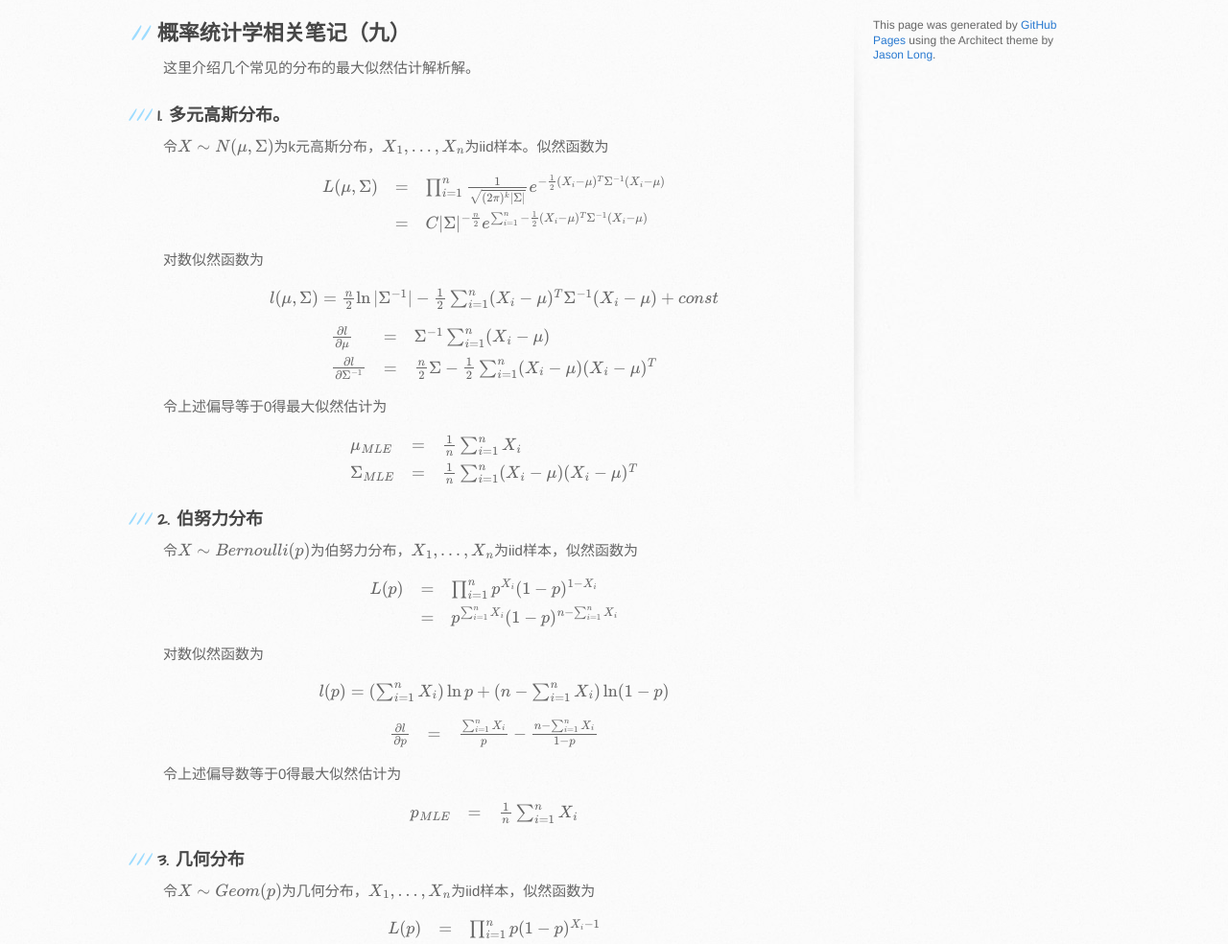
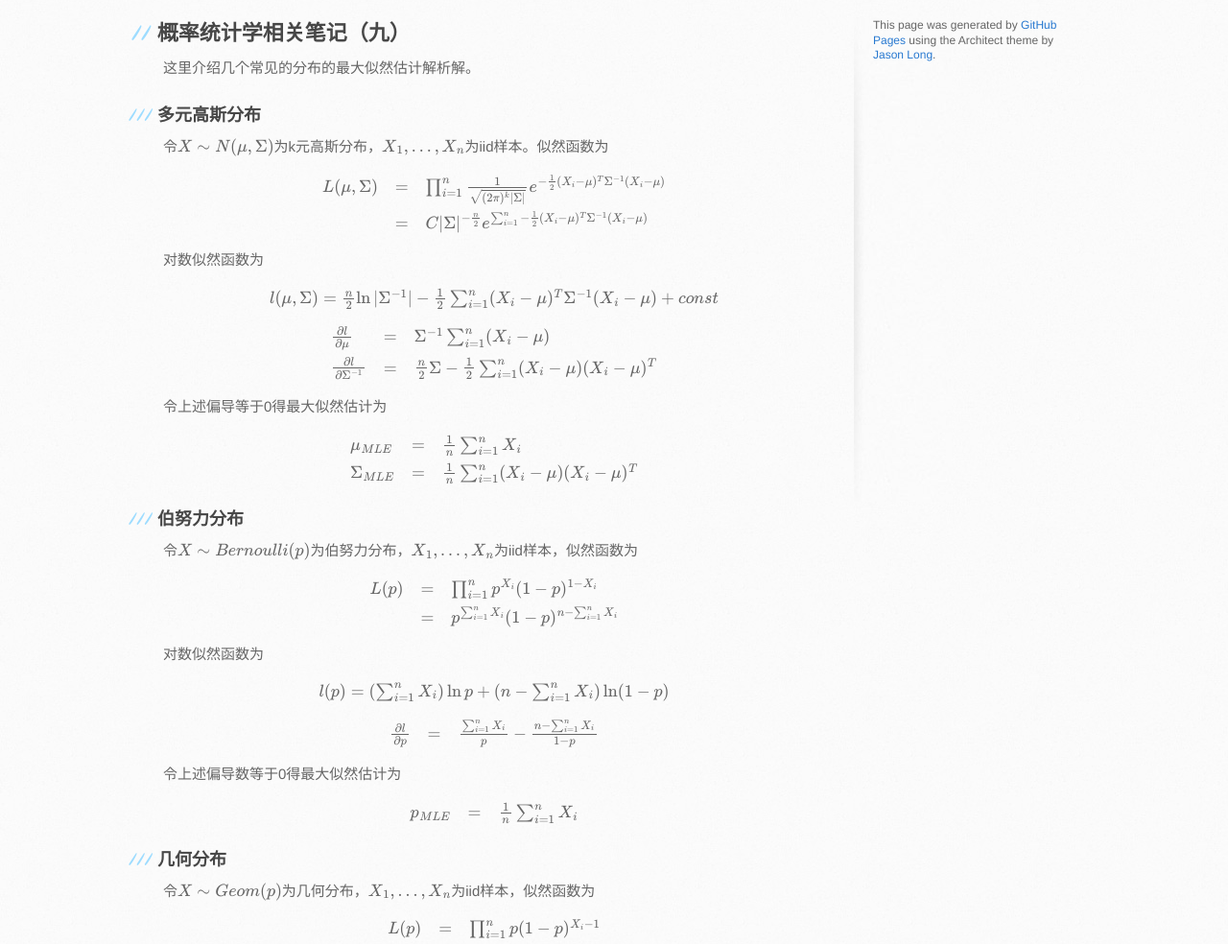
Before and after one commit to 7e00/7e00.github.io, a Jekyll site: the page built from _posts/2015-05-21-prob-stati-notes9.html, in a window 1280 px wide and 1400 px high. Shown: the part 213-1197 px from the top of the window at 96% size. Built offline with Jekyll 4.4.1, drawn with Linux system fonts in a browser that asks for light colours; Markdown is read by kramdown in place of the engine named in the settings; formulas are drawn with MathJax 3; some of the changed text lies outside the part shown.

Commit message:
update notes9

```diff
--- a/_posts/2015-05-21-prob-stati-notes9.html
+++ b/_posts/2015-05-21-prob-stati-notes9.html
@@ -7,19 +7,19 @@ title: 概率统计学相关笔记（九）
 
 <p>这里介绍几个常见的分布的最大似然估计解析解。</p>
 
-<h3>1. 多元高斯分布。</h3>
-<p>令$X\sim N(\mu,\Sigma)$为k元高斯分布，$X_1,\dots,X_n$为iid样本。似然函数为$$\begin{array}{l}L(\mu,\Sigma) & = & \prod_{i=1}^n\frac{1}{\sqrt{(2\pi)^k|\Sigma|}}e^{-\frac{1}{2}(X_i-\mu)^T\Sigma^{-1}(X_i-\mu)} \\& = & C|\Sigma|^{-\frac{n}{2}}e^{\sum_{i=1}^n-\frac{1}{2}(X_i-\mu)^T\Sigma^{-1}(X_i-\mu)}\end{array}$$对数似然函数为$$\begin{array}{l}l(\mu,\Sigma)=\frac{n}{2}\ln|\Sigma^{-1}|-\frac{1}{2}\sum_{i=1}^n(X_i-\mu)^T\Sigma^{-1}(X_i-\mu)+const\end{array}$$$$\begin{array}{l}\frac{\partial l}{\partial\mu} & = & \Sigma^{-1}\sum_{i=1}^n(X_i-\mu) \\\frac{\partial l}{\partial\Sigma^{-1}} & = & \frac{n}{2}\Sigma-\frac{1}{2}\sum_{i=1}^n(X_i-\mu)(X_i-\mu)^T\end{array}$$令上述偏导等于0得最大似然估计为$$\begin{array}{l}\mu_{MLE} & = & \frac{1}{n}\sum_{i=1}^nX_i \\\Sigma_{MLE} & = & \frac{1}{n}\sum_{i=1}^n(X_i-\mu)(X_i-\mu)^T \end{array}$$</p>
+<h3>多元高斯分布</h3>
+<p>令$X\sim N(\mu,\Sigma)$为k元高斯分布，$X_1,\dots,X_n$为iid样本。似然函数为$$\begin{array}{l}L(\mu,\Sigma)&=&\prod_{i=1}^n\frac{1}{\sqrt{(2\pi)^k|\Sigma|}}e^{-\frac{1}{2}(X_i-\mu)^T\Sigma^{-1}(X_i-\mu)}\\&=&C|\Sigma|^{-\frac{n}{2}}e^{\sum_{i=1}^n-\frac{1}{2}(X_i-\mu)^T\Sigma^{-1}(X_i-\mu)}\end{array}$$对数似然函数为$$\begin{array}{l}l(\mu,\Sigma)=\frac{n}{2}\ln|\Sigma^{-1}|-\frac{1}{2}\sum_{i=1}^n(X_i-\mu)^T\Sigma^{-1}(X_i-\mu)+const\end{array}$$ $$\begin{array}{l}\frac{\partial l}{\partial\mu}&=&\Sigma^{-1}\sum_{i=1}^n(X_i-\mu)\\\frac{\partial l}{\partial\Sigma^{-1}}&=&\frac{n}{2}\Sigma-\frac{1}{2}\sum_{i=1}^n(X_i-\mu)(X_i-\mu)^T\end{array}$$令上述偏导等于0得最大似然估计为$$\begin{array}{l}\mu_{MLE}&=&\frac{1}{n}\sum_{i=1}^nX_i\\\Sigma_{MLE}&=&\frac{1}{n}\sum_{i=1}^n(X_i-\mu)(X_i-\mu)^T\end{array}$$</p>
 
-<h3>2. 伯努力分布</h3>
+<h3>伯努力分布</h3>
 <p>令$X\sim Bernoulli(p)$为伯努力分布，$X_1,\dots,X_n$为iid样本，似然函数为$$\begin{array}{l}L(p) & = & \prod_{i=1}^np^{X_i}(1-p)^{1-X_i} \\& = & p^{\sum_{i=1}^nX_i}(1-p)^{n-\sum_{i=1}^nX_i}\end{array}$$对数似然函数为$$\begin{array}{l}l(p)=(\sum_{i=1}^nX_i)\ln p+(n-\sum_{i=1}^nX_i)\ln(1-p)\end{array}$$$$\begin{array}{l}\frac{\partial l}{\partial p} & = & \frac{\sum_{i=1}^nX_i}{p}-\frac{n-\sum_{i=1}^nX_i}{1-p}\end{array}$$令上述偏导数等于0得最大似然估计为$$\begin{array}{l}p_{MLE} & = & \frac{1}{n}\sum_{i=1}^nX_i \end{array}$$</p>
 
-<h3>3. 几何分布</h3>
+<h3>几何分布</h3>
 <p>令$X\sim Geom(p)$为几何分布，$X_1,\dots,X_n$为iid样本，似然函数为$$\begin{array}{l}L(p) & = & \prod_{i=1}^np(1-p)^{X_i-1} \\& = & p^n(1-p)^{\sum_{i=1}^nX_i -n}\end{array}$$对数似然函数为$$\begin{array}{l}l(p)=n\ln p+(\sum_{i=1}^nX_i-n)\ln(1-p)\end{array}$$$$\begin{array}{l}\frac{\partial l}{\partial p} & = & \frac{n}{p}-\frac{\sum_{i=1}^nX_i-n}{1-p}\end{array}$$令上述偏导数等于0得最大似然估计为$$\begin{array}{l}p_{MLE} & = & \frac{1}{\frac{1}{n}\sum_{i=1}^nX_i} \end{array}$$</p>
 
-<h3>4. 一致分布</h3>
+<h3>一致分布</h3>
 <p>令$X\sim Uniform(a,b)$为一致分布，$X_1,\dots,X_n$为iid样本，当任何一个样本小于a或大于b时，似然函数都为0。设所有样本都在区间[a,b]内，则似然函数为$$\begin{array}{l}L(a,b) & = & \prod_{i=1}^n\frac{1}{b-a} \end{array}$$则当$$\begin{array}{l}a_{MLE} & = & \min_iX_i \\ b_{MLE} & = & \max_iX_i\end{array}$$时，似然函数取最大值。</p>
 
-<h3>5. 指数分布</h3>
+<h3>指数分布</h3>
 <p>令$X\sim Exp(\beta)$为指数分布，$X_1,\dots,X_n$为iid样本，似然函数为$$\begin{array}{l}L(\beta) & = & \prod_{i=1}^n\frac{1}{\beta}e^{-\frac{X_i}{\beta}} \\& = & \beta^{-n}e^{-\frac{1}{\beta}\sum_{i=1}^nX_i}\end{array}$$对数似然函数为$$\begin{array}{l}l(\beta)=-n\ln\beta-\frac{1}{\beta}\sum_{i=1}^nX_i\end{array}$$$$\begin{array}{l}\frac{\partial l}{\partial\beta} & = & -\frac{n}{\beta}+\frac{1}{\beta^2}\sum_{i=1}^nX_i\end{array}$$令上述偏导数等于0得最大似然估计为$$\begin{array}{l}\beta_{MLE} & = & \frac{1}{n}\sum_{i=1}^nX_i \end{array}$$</p>
 
 <p>{{ page.data | date_to_string }}</p>
```
